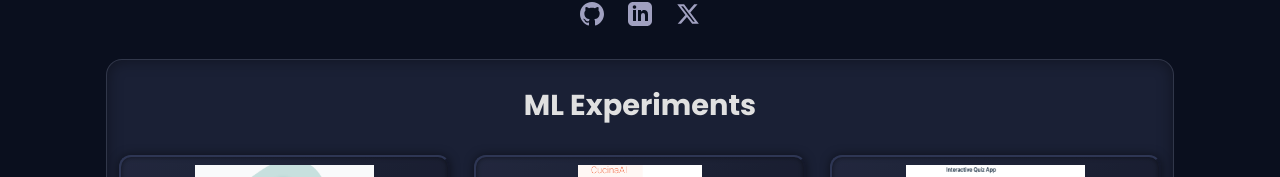
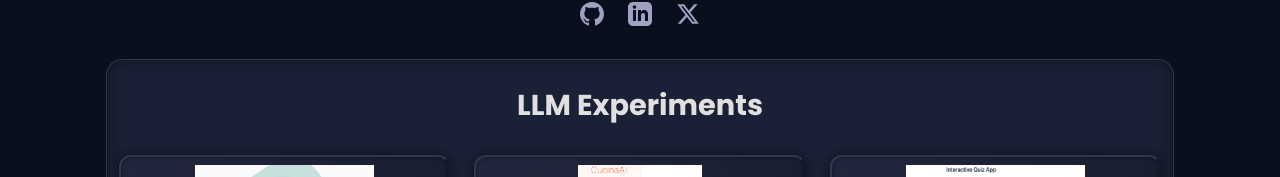
Before and after one commit to Vinooj/vinooj.github.io, a plain HTML site: page index.html in a window 1280 px wide. Shown: the part 325-502 px from the top of the page. Drawn offline with Linux system fonts and the light colour scheme; grey boxes are pictures that could not be loaded.

Commit message:
changed ML to LLM

```diff
--- a/index.html
+++ b/index.html
@@ -724,7 +724,7 @@
         </header>
 
         <section id="showcase-section" class="showcase-section">
-            <h2 class="section-title">ML Experiments </h2>
+            <h2 class="section-title">LLM Experiments </h2>
             <button id="scroll-left" class="carousel-arrow">
                 <svg xmlns="http://www.w3.org/2000/svg" fill="none" viewBox="0 0 24 24" stroke-width="2"
                     stroke="currentColor">
```
